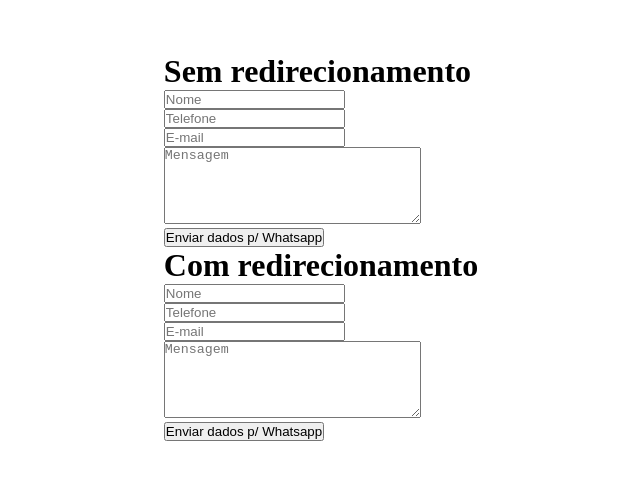
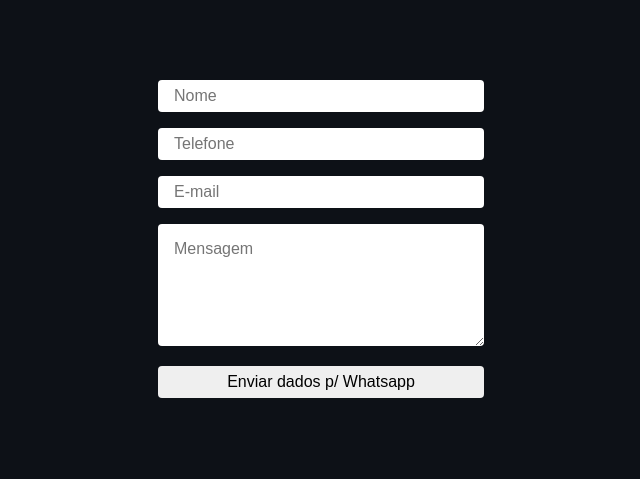
Before and after one commit to matheuscostadesign/enviar-para-whatsapp, a plain HTML site: page index.html in a window 1280 px wide. Shown: the part 153-632 px from the top of the page, without its empty margins (319-959 px from the left). Drawn offline with Linux system fonts and the light colour scheme.

Commit message:
Página exemplo

```diff
--- a/index.html
+++ b/index.html
@@ -5,60 +5,32 @@
   <meta charset="UTF-8">
   <meta http-equiv="X-UA-Compatible" content="IE=edge">
   <meta name="viewport" content="width=device-width, initial-scale=1.0">
-  <title>Document</title>
-
-  <style>
-    * {
-      padding: 0;
-      margin: 0;
-    }
-
-    body {
-      display: grid;
-      place-content: center;
-      width: 100%;
-      height: 100vh;
-    }
-  </style>
-
+  <title>Enviar dados digitados no formulário para o Whatsapp</title>
+  <link rel="stylesheet" href="style.css">
 </head>
 
 <body>
 
-  <h1>Sem redirecionamento</h1>
+  <!-- Sem redirecionamento -->
+  <h1></h1>
   <form action="#" method="get" onsubmit="abrirWhatsapp()">
     <input type="text" name="nome" id="nome" placeholder="Nome" required><br>
     <input type="tel" name="telefone" id="telefone" placeholder="Telefone" required><br>
     <input type="email" name="email" id="email" placeholder="E-mail" required><br>
-    <textarea name="mensagem" id="mensagem" placeholder="Mensagem" cols="30" rows="5" required></textarea><br>
+    <textarea name="msg" id="msg" placeholder="Mensagem" cols="30" rows="5" required></textarea><br>
     <button type="submit">Enviar dados p/ Whatsapp</button>
   </form>
 
-  <h1>Com redirecionamento</h1>
-  <form action="obrigado.html" method="get" onsubmit="abrirWhatsapp()">
+  <!-- Com redirecionamento p/ página: obrigado.html -->
+  <!-- <form action="obrigado.html" method="get" onsubmit="abrirWhatsapp()">
     <input type="text" name="nome" id="nome" placeholder="Nome" required><br>
     <input type="tel" name="telefone" id="telefone" placeholder="Telefone" required><br>
     <input type="email" name="email" id="email" placeholder="E-mail" required><br>
-    <textarea name="mensagem" id="mensagem" placeholder="Mensagem" cols="30" rows="5" required></textarea><br>
+    <textarea name="msg" id="msg" placeholder="Mensagem" cols="30" rows="5" required></textarea><br>
     <button type="submit">Enviar dados p/ Whatsapp</button>
-  </form>
+  </form> -->
 
-  <script>
-    function abrirWhatsapp() {
-      var nome = document.getElementById("nome").value;
-      var telefone = document.getElementById("telefone").value;
-      var email = document.getElementById("email").value;
-      var mensagem = document.getElementById("mensagem").value;
-      var url = "https://wa.me/5517992143072?text="
-        + "*Formulário de Contato*" + "%0a"
-        + "%0a"
-        + "*Nome*: " + nome + "%0a"
-        + "*Telefone*: " + telefone + "%0a"
-        + "*E-mail*: " + email + "%0a"
-        + "*Mensagem*: " + mensagem;
-      window.open(url, '_blank').focus();
-    }
-  </script>
+  <script src="scripts.js"></script>
 
 </body>
 
--- /dev/null
+++ b/scripts.js
@@ -0,0 +1,8 @@
+function abrirWhatsapp() {
+  var nome = document.getElementById("nome").value;
+  var telefone = document.getElementById("telefone").value;
+  var email = document.getElementById("email").value;
+  var msg = document.getElementById("msg").value;
+  var url = "https://wa.me/5517992143072?text=" + "*Formulário de Contato*" + "%0a" + "%0a" + "*Nome*: " + nome + "%0a" + "*Telefone*: " + telefone + "%0a" + "*E-mail*: " + email + "%0a" + "*Mensagem*: " + mensagem;
+  window.open(url, "_blank").focus();
+}
--- /dev/null
+++ b/style.css
@@ -0,0 +1,36 @@
+* {
+  padding: 0;
+  margin: 0;
+  font-family: sans-serif;
+  box-sizing: border-box;
+  border: none;
+}
+
+body {
+  display: grid;
+  place-content: center;
+  width: 100%;
+  height: 100vh;
+  background-color: #0d1117;
+  color: #ffffff;
+}
+
+input,
+textarea,
+button {
+  width: 100%;
+  margin-bottom: 16px;
+  border-radius: 4px;
+  font-size: 16px;
+}
+
+input,
+textarea {
+  padding: 16px;
+}
+
+input,
+button {
+  height: 32px;
+  cursor: pointer;
+}
```
Also changed, not shown: 1 other file.
